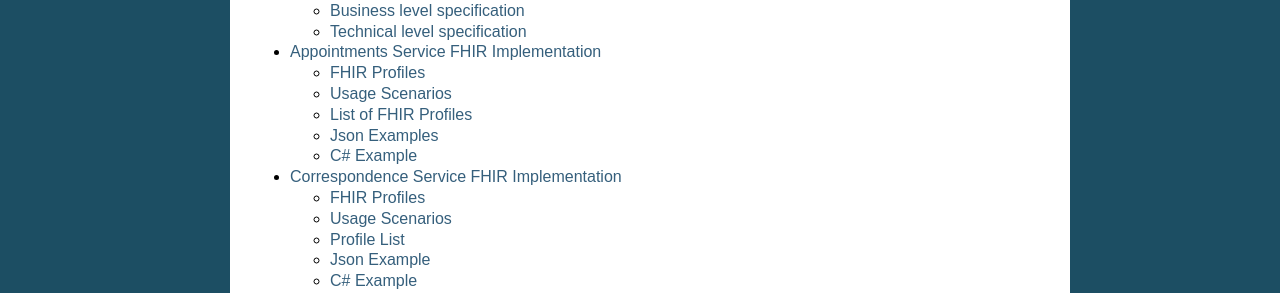
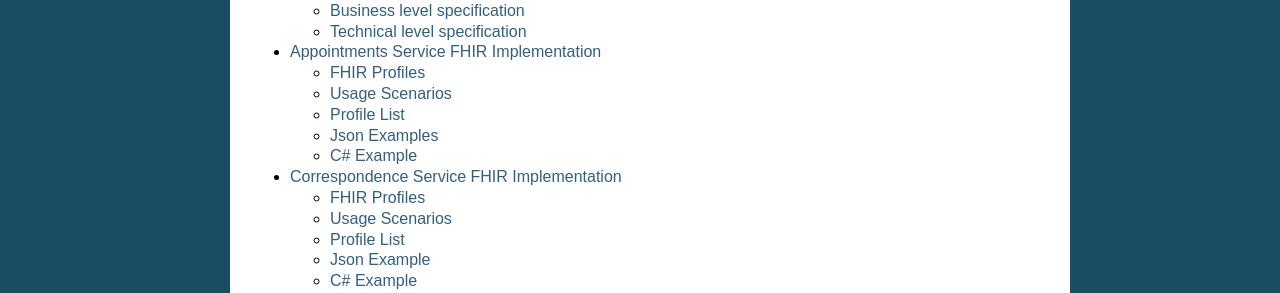
Before and after one commit to adkendall/DHPDocs, a Sphinx documentation site: the page built from docs/index.rst, in a window 1280 px wide. Shown: the part 622-915 px from the top of the page. Built offline with Sphinx 7.4.7, drawn with Linux system fonts in a browser that asks for light colours.

Commit message:
Update fhir_appointments.rst

```diff
--- a/docs/FHIR Implementation/fhir_appointments.rst
+++ b/docs/FHIR Implementation/fhir_appointments.rst
@@ -764,8 +764,8 @@ Summary of business rules for allowed responses
 | deleted                          | N      | N       | N                  |
 +----------------------------------+--------+---------+--------------------+
 
-List of FHIR Profiles
---------------------------
+Profile List
+------------
 
 :download:`https://digitalhealthplatform.scot/fhir/DhpAppointment <Profiles/DhpAppointment.structuredefinition.xml>`
 :download:`https://digitalhealthplatform.scot/fhir/DhpAppointmentResponse <Profiles/DhpAppointmentResponse.structuredefinition.xml>`
```
